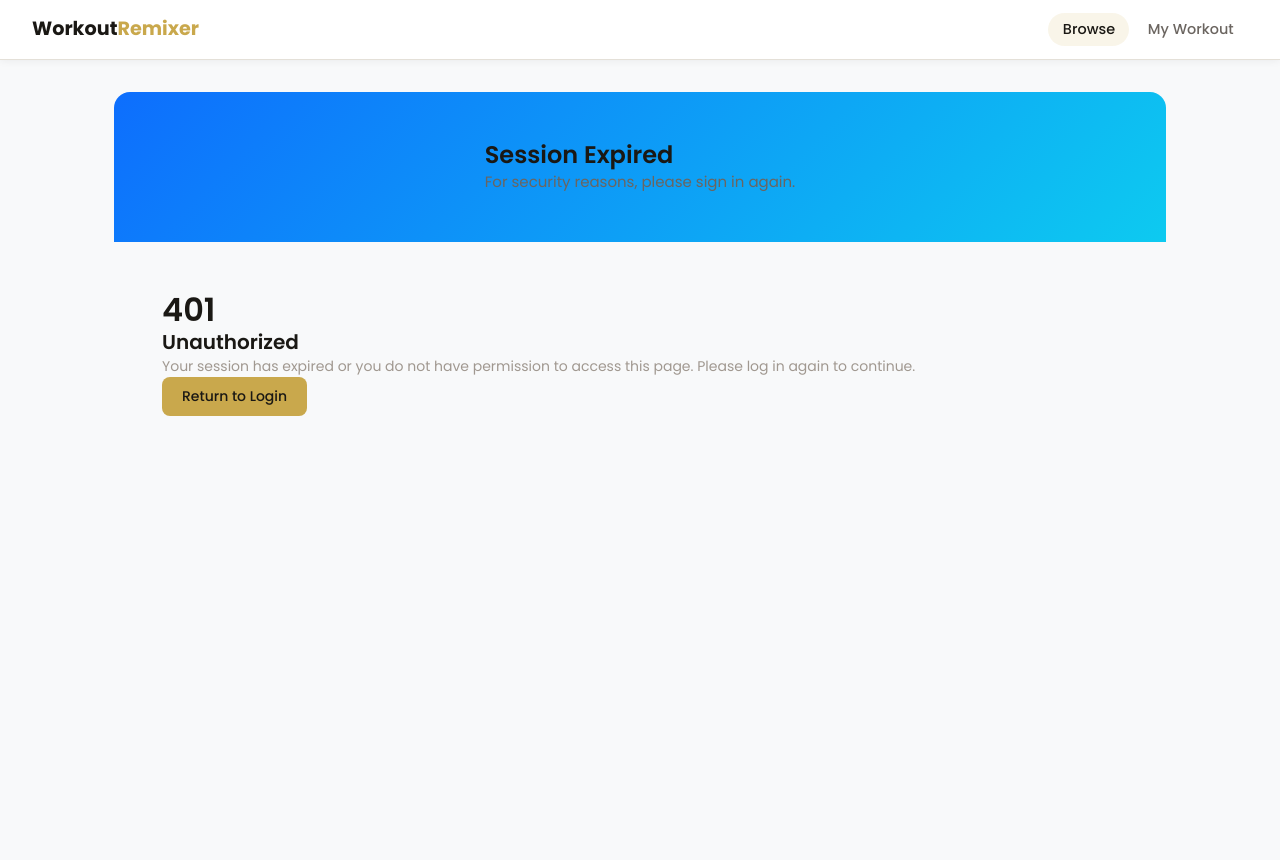
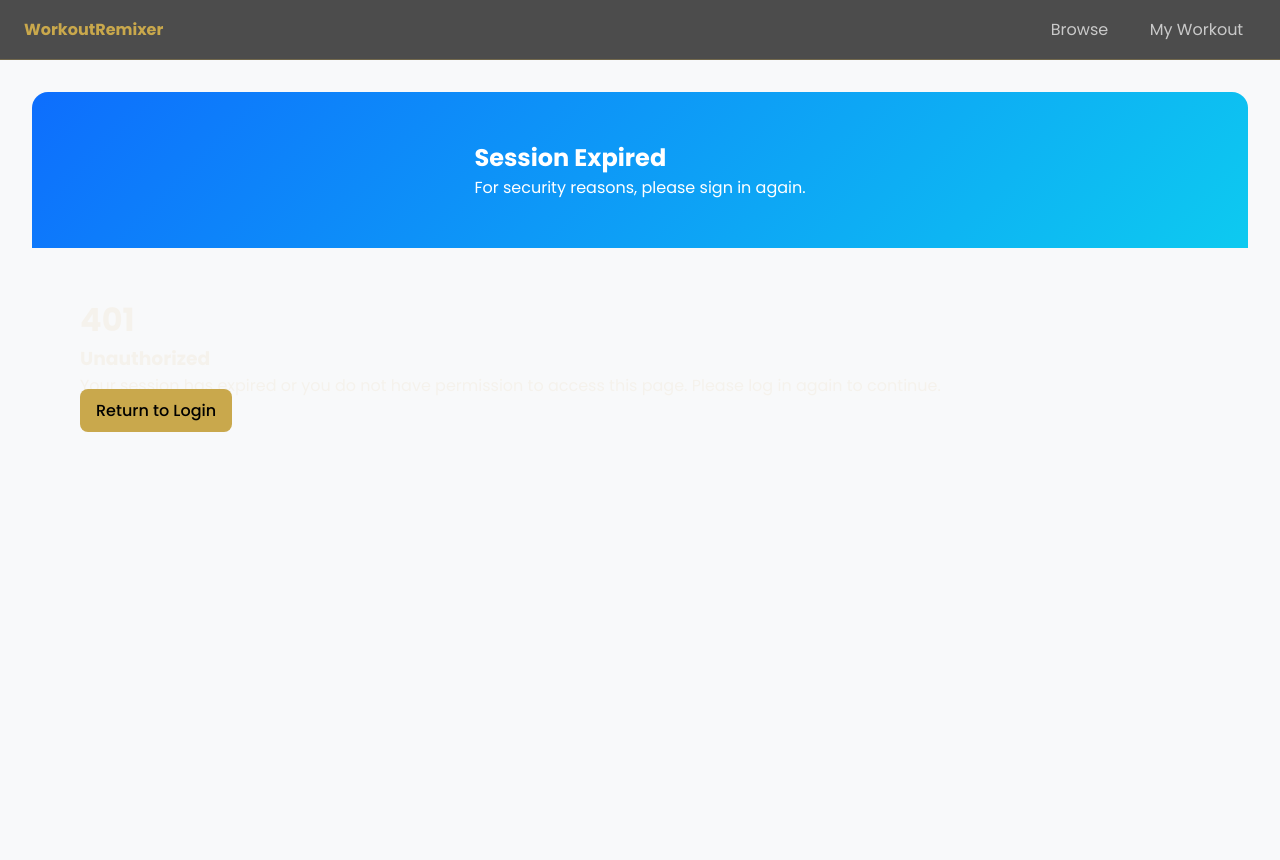
Before and after one commit to GymBuddies4/Gym-Buddy, a Python web app: template app/templates/401.html in a window 1280 px wide. Run offline with Jinja, Linux system fonts and the light colour scheme; the template is opened without the code that fills it, so the values that code supplies are empty.

Commit message:
workout page css, removed navbar on register page

```diff
--- a/app/routers/register.py
+++ b/app/routers/register.py
@@ -7,12 +7,14 @@ from app.repositories.user import UserRepository
 from app.utilities.flash import flash
 from . import router, templates
 
-# View route (loads the page)
 @router.get("/register", response_class=HTMLResponse)
 async def register_view(request: Request):
     return templates.TemplateResponse(
         request=request,
         name="register.html",
+        context={
+            "hide_navbar": True
+        }
     )
 
 # Action route (performs an action)
--- a/app/static/css/app.css
+++ b/app/static/css/app.css
@@ -5,11 +5,6 @@
   --gold-light: #E8C96A;
   --gold-dark: #A07830;
   --gold-subtle: rgba(201, 168, 76, 0.12);
-
-  --bg: #F7F6F2;
-  --surface: #FFFFFF;
-  --surface-2: #F0EDE6;
-  --border: #E4E0D8;
 
   --dark-bg: #0D0D0D;
   --dark-surface: rgba(10, 10, 10, 0.72);
@@ -19,7 +14,6 @@
   --text-secondary: #6B6560;
   --text-muted: #A09890;
   --text-on-dark: #F5F2EC;
-  --text-on-gold: #1A1814;
 
   --danger: #C0392B;
   --danger-light: #FDECEA;
@@ -29,15 +23,14 @@
   --radius-lg: 20px;
   --radius-pill: 999px;
 
-  --shadow-card: 0 2px 12px rgba(0,0,0,0.07), 0 1px 3px rgba(0,0,0,0.05);
-  --shadow-hover: 0 8px 24px rgba(0,0,0,0.12), 0 2px 6px rgba(0,0,0,0.07);
+  --shadow-hover: 0 8px 24px rgba(0,0,0,0.12);
   --shadow-gold: 0 4px 20px rgba(201, 168, 76, 0.25);
 
   --transition: 0.2s ease;
   --font: 'Poppins', sans-serif;
 }
 
-*, *::before, *::after {
+* {
   box-sizing: border-box;
   margin: 0;
   padding: 0;
@@ -45,185 +38,50 @@
 
 html {
   font-size: 16px;
-  scroll-behavior: smooth;
 }
 
 body {
   font-family: var(--font);
-  background-color: var(--bg);
-  color: var(--text-primary);
-  line-height: 1.6;
-  -webkit-font-smoothing: antialiased;
+  background: var(--dark-bg);
+  color: var(--text-on-dark);
 }
 
+/* LINKS */
 a {
-  color: var(--gold-dark);
+  color: var(--gold);
   text-decoration: none;
-  transition: color var(--transition);
 }
 
-a:hover {
-  color: var(--gold);
-}
-
-img {
-  max-width: 100%;
-  display: block;
-}
-
-h1, h2, h3, h4, h5, h6 {
-  font-family: var(--font);
-  font-weight: 600;
-  line-height: 1.25;
-  color: var(--text-primary);
-}
-
-h1 { font-size: 2rem; }
-h2 { font-size: 1.5rem; }
-h3 { font-size: 1.25rem; }
-h4 { font-size: 1rem; }
-
-p {
-  color: var(--text-secondary);
-  font-size: 0.9375rem;
-}
-
-.text-muted {
-  color: var(--text-muted);
-  font-size: 0.875rem;
-}
-
-.text-gold {
-  color: var(--gold);
-}
-
-.navbar {
-  background-color: var(--surface);
-  border-bottom: 1px solid var(--border);
-  padding: 0 2rem;
-  height: 60px;
-  display: flex;
-  align-items: center;
-  justify-content: space-between;
-  position: sticky;
-  top: 0;
-  z-index: 100;
-  box-shadow: 0 1px 8px rgba(0,0,0,0.06);
-}
-
-.navbar-brand {
-  font-size: 1.2rem;
-  font-weight: 700;
-  color: var(--text-primary);
-}
-
-.navbar-brand span {
-  color: var(--gold);
-}
-
-.navbar-nav {
-  display: flex;
-  align-items: center;
-  gap: 0.25rem;
-  list-style: none;
-}
-
-.navbar-nav .nav-link {
-  font-size: 0.9rem;
-  font-weight: 500;
-  color: var(--text-secondary);
-  padding: 0.4rem 0.9rem;
-  border-radius: var(--radius-pill);
-}
-
-.navbar-nav .nav-link:hover,
-.navbar-nav .nav-link.active {
-  color: var(--text-primary);
-  background-color: var(--gold-subtle);
-}
-
-.btn {
-  display: inline-flex;
-  align-items: center;
-  justify-content: center;
-  font-family: var(--font);
-  font-size: 0.875rem;
-  font-weight: 500;
-  padding: 0.5rem 1.25rem;
-  border-radius: var(--radius-pill);
-  border: none;
-  cursor: pointer;
-  transition: all var(--transition);
-}
-
-.btn-primary {
-  background-color: var(--gold);
-  color: var(--text-on-gold);
-}
-
-.btn-primary:hover {
-  background-color: var(--gold-light);
-}
-
-.btn-block {
-  width: 100%;
-}
-
-.form-group {
-  display: flex;
-  flex-direction: column;
-  gap: 0.4rem;
-  margin-bottom: 1rem;
-}
-
-.form-label {
-  font-size: 0.85rem;
-  font-weight: 500;
-  color: var(--text-secondary);
-}
-
-.form-control {
-  font-family: var(--font);
-  font-size: 0.9rem;
-  padding: 0.6rem 1rem;
-  border: 1.5px solid var(--border);
-  border-radius: var(--radius-md);
-  background-color: var(--surface);
-  color: var(--text-primary);
-}
+/* ================= LOGIN + REGISTER ================= */
 
 .login-page {
   min-height: 100vh;
-  background-size: cover;
-  background-position: center;
   display: flex;
   align-items: center;
   justify-content: center;
   position: relative;
+
+  background-size: cover;
+  background-position: center;
 }
 
 .login-page::before {
-  content: '';
+  content: "";
   position: absolute;
   inset: 0;
-  background: linear-gradient(
-    135deg,
-    rgba(0, 0, 0, 0.45),
-    rgba(0, 0, 0, 0.15)
-  );
-  z-index: 0;
+  background: rgba(0,0,0,0.65);
 }
 
 .login-card {
   position: relative;
   z-index: 1;
   background: var(--dark-surface);
-  backdrop-filter: blur(16px);
   border: 1px solid var(--dark-border);
   border-radius: var(--radius-lg);
-  padding: 2.75rem 2.5rem;
+  padding: 2.5rem;
   width: 100%;
   max-width: 420px;
+  backdrop-filter: blur(16px);
 }
 
 .login-title {
@@ -231,60 +89,175 @@ p {
   font-size: 2rem;
   font-weight: 700;
   color: var(--gold);
-  margin-bottom: 0.35rem;
+  margin-bottom: 0.3rem;
 }
 
 .login-subtitle {
   text-align: center;
-  font-size: 0.8375rem;
-  color: rgba(245, 242, 236, 0.6);
-  margin-bottom: 2rem;
+  font-size: 0.85rem;
+  color: rgba(245,242,236,0.6);
+  margin-bottom: 1.5rem;
 }
 
-.login-card .form-control {
-  background-color: rgba(255,255,255,0.06);
-  border-color: rgba(255,255,255,0.12);
-  color: var(--text-on-dark);
-}
+/* ================= FORMS ================= */
 
-.login-card .form-label {
-  color: rgba(245, 242, 236, 0.7);
-}
-
-.login-footer {
-  text-align: center;
-  margin-top: 1.5rem;
-  font-size: 0.8375rem;
-  color: rgba(245, 242, 236, 0.5);
-}
-
-.alert {
-  padding: 0.75rem 1rem;
-  border-radius: var(--radius-md);
-  font-size: 0.875rem;
+.form-group {
   margin-bottom: 1rem;
 }
 
-.alert-danger {
-  background-color: var(--danger-light);
+.form-label {
+  font-size: 0.85rem;
+  color: rgba(245,242,236,0.7);
+}
+
+.form-control {
+  width: 100%;
+  padding: 0.65rem 1rem;
+  border-radius: var(--radius-md);
+  border: 1px solid rgba(255,255,255,0.15);
+  background: rgba(255,255,255,0.06);
+  color: white;
+}
+
+.form-control:focus {
+  outline: none;
+  border-color: var(--gold);
+}
+
+/* ================= BUTTONS ================= */
+
+.btn {
+  padding: 0.65rem 1rem;
+  border-radius: var(--radius-pill);
+  border: none;
+  cursor: pointer;
+  font-weight: 500;
+}
+
+.btn-primary {
+  background: var(--gold);
+  color: black;
+}
+
+.btn-danger {
+  background: transparent;
+  border: 1px solid var(--danger);
   color: var(--danger);
 }
 
+/* ================= PAGE LAYOUT ================= */
+
 .page-container {
-  max-width: 1100px;
-  margin: 0 auto;
-  padding: 2rem 1.5rem;
+  padding: 2rem;
 }
 
-.workout-grid {
-  display: grid;
-  grid-template-columns: repeat(auto-fill, minmax(180px, 1fr));
-  gap: 1rem;
+/* ================= MY WORKOUT ================= */
+
+.schedule-container {
+  display: flex;
+  flex-direction: column;
+  gap: 1.5rem;
 }
 
-.workout-card {
-  background-color: var(--surface);
-  border: 1px solid var(--border);
+.schedule-day {
+  background: var(--dark-surface);
+  border: 1px solid var(--dark-border);
   border-radius: var(--radius-md);
-  padding: 1.25rem 1rem;
+  overflow: hidden;
 }
+
+.schedule-day-header {
+  padding: 0.75rem 1rem;
+  background: rgba(255,255,255,0.05);
+  display: flex;
+  justify-content: space-between;
+}
+
+.schedule-workout-list {
+  list-style: none;
+}
+
+.schedule-workout-item {
+  display: flex;
+  gap: 0.75rem;
+  padding: 0.9rem 1rem;
+  border-bottom: 1px solid rgba(255,255,255,0.08);
+}
+
+.schedule-workout-item:hover {
+  background: rgba(201,168,76,0.1);
+}
+
+.schedule-workout-name {
+  color: white;
+  font-weight: 500;
+}
+
+.schedule-workout-meta {
+  font-size: 0.8rem;
+  color: rgba(255,255,255,0.6);
+}
+
+.schedule-empty {
+  padding: 1rem;
+  text-align: center;
+  color: rgba(255,255,255,0.5);
+}
+
+/* ================= ALERTS ================= */
+
+.alert {
+  padding: 0.75rem;
+  border-radius: var(--radius-md);
+  margin-top: 1rem;
+}
+
+.alert-danger {
+  background: rgba(192,57,43,0.15);
+  color: #ff6b6b;
+}
+
+/* ================= RESPONSIVE ================= */
+
+@media (max-width: 768px) {
+  .login-card {
+    margin: 1rem;
+    padding: 2rem;
+  }
+}
+
+.navbar {
+  background: var(--dark-surface);
+  border-bottom: 1px solid var(--dark-border);
+  padding: 0 1.5rem;
+  height: 60px;
+  display: flex;
+  align-items: center;
+  justify-content: space-between;
+}
+
+.navbar-brand {
+  color: var(--gold);
+  font-weight: 700;
+  text-decoration: none;
+}
+
+.navbar-nav {
+  display: flex;
+  gap: 1rem;
+  list-style: none;
+  margin: 0;
+  padding: 0;
+}
+
+.navbar-nav .nav-link {
+  color: rgba(255,255,255,0.7);
+  text-decoration: none;
+  padding: 0.4rem 0.8rem;
+  border-radius: 999px;
+}
+
+.navbar-nav .nav-link:hover {
+  background: rgba(201,168,76,0.15);
+  color: var(--gold);
+}
--- a/app/templates/base.html
+++ b/app/templates/base.html
@@ -5,7 +5,7 @@
     <meta name="viewport" content="width=device-width, initial-scale=1.0" />
     <title>{% block title %}Workout Remixer{% endblock %}</title>
 
-    <link rel="icon" type="image/x-icon" href="{{ url_for('static', path='img/favicon.ico')}}">
+    <link rel="icon" type="image/x-icon" href="{{ url_for('static', path='img/favicon.ico') }}">
     <link rel="stylesheet" href="/static/css/app.css">
 
     {% block external_css %}{% endblock %}
@@ -14,16 +14,19 @@
 
 <body>
 
+    {% if not hide_navbar %}
     <nav class="navbar">
         <a href="/" class="navbar-brand">Workout<span>Remixer</span></a>
         <ul class="navbar-nav">
-            <li><a href="/browse" class="nav-link active">Browse</a></li>
+            <li><a href="/browse" class="nav-link">Browse</a></li>
             <li><a href="/my-workout" class="nav-link">My Workout</a></li>
         </ul>
     </nav>
+    {% endif %}
 
     {% block content %}{% endblock %}
 
     {% block external_js %}{% endblock %}
+
 </body>
 </html>
```
Also changed, not shown: gym.db.
